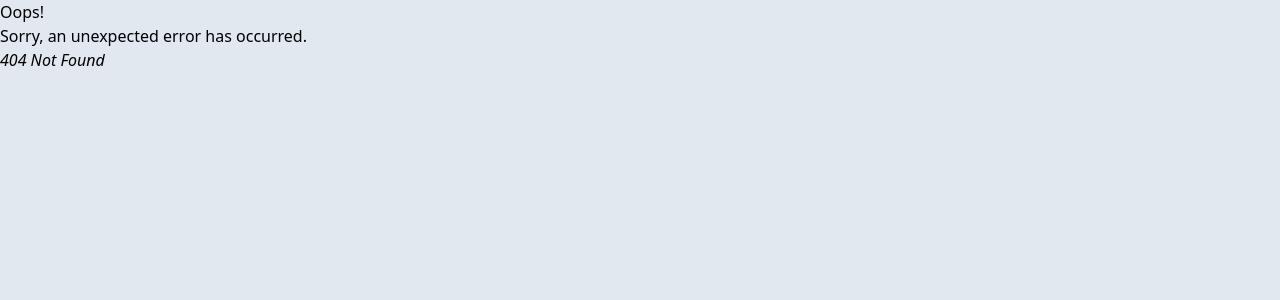
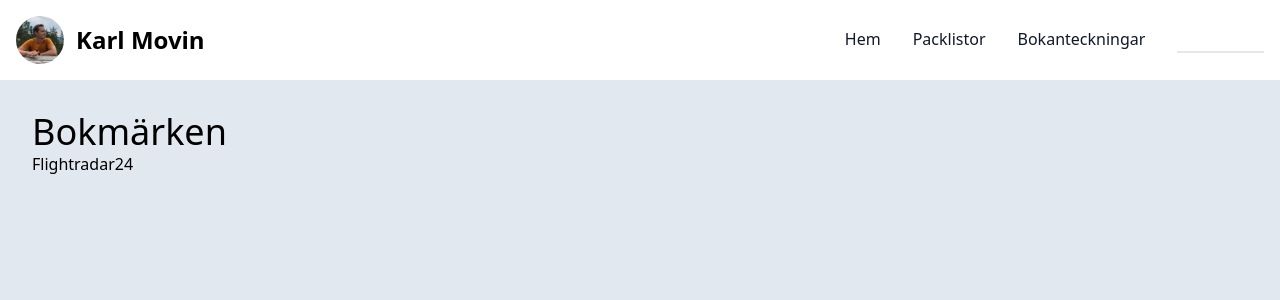
Before and after one commit to karlmovin/karlmovin.github.io, a React (Vite) app: page /bookmarks in a window 1280 px wide. Before the commit this address had no page. Shown: the top 300 px of the page. Built offline with nearby package versions, Linux system fonts and the light colour scheme.

Commit message:
add bookmarks page

```diff
--- a/src/Nav.tsx
+++ b/src/Nav.tsx
@@ -82,6 +82,16 @@ function Nav() {
                 Bokanteckningar
               </NavLink>
             </li>
+            <li>
+              <NavLink
+                to="/bookmarks"
+                className={({ isActive, isPending }) =>
+                  isActive ? "nav-active" : isPending ? "" : "nav-inactive"
+                }
+              >
+                Bokmärken
+              </NavLink>
+            </li>
           </ul>
         </div>
       </div>
--- a/src/index.css
+++ b/src/index.css
@@ -4,7 +4,7 @@
 
 @layer components {
     .nav-active {
-      @apply block py-2 px-3 text-white bg-gray-900 rounded md:bg-transparent md:border-b md:p-0;
+      @apply block py-2 px-3 rounded text-white bg-gray-900 md:bg-transparent md:border-b-2 md:rounded-none md:p-0;
     }
     .nav-inactive {
       @apply block py-2 px-3 text-gray-900 rounded hover:bg-gray-100 md:hover:bg-transparent md:border-0 md:hover:text-blue-700 md:p-0 dark:text-white md:dark:hover:text-blue-500 dark:hover:bg-gray-700 dark:hover:text-white md:dark:hover:bg-transparent;
--- a/src/main.tsx
+++ b/src/main.tsx
@@ -8,6 +8,7 @@ import ErrorPage from "./error-page.tsx";
 import Todos from "./routes/todos.tsx";
 import Books from "./routes/books.tsx";
 import BookPage from "./routes/book.tsx";
+import BookmarksPage from "./routes/links.tsx";
 
 const router = createBrowserRouter([
   {
@@ -31,6 +32,10 @@ const router = createBrowserRouter([
             path: "books/:slug",
             element: <BookPage />,
           },
+          {
+            path: "bookmarks",
+            element: <BookmarksPage />,
+          },
         ],
       },
     ],
--- /dev/null
+++ b/src/routes/links.tsx
@@ -0,0 +1,24 @@
+function BookmarksPage() {
+  const bookmarks = [
+    {
+      id: 1,
+      title: "Flightradar24",
+      url: "https://www.flightradar24.com/57.08,27.17/5",
+    },
+  ];
+
+  return (
+    <section className="container max-w-screen-xl">
+      <p className="text-4xl">Bokmärken</p>
+      <ul>
+        {bookmarks.map((bookmark) => (
+          <li key={bookmark.id}>
+            <a href={bookmark.url}>{bookmark.title}</a>
+          </li>
+        ))}
+      </ul>
+    </section>
+  );
+}
+
+export default BookmarksPage;
--- a/src/routes/todos.tsx
+++ b/src/routes/todos.tsx
@@ -1,8 +1,8 @@
 const todos = [
-  "lägg till funktion att filtrera på genre",
-  "presentera anteckningar bättre",
+  "lägg till funktion att filtrera böcker på genre",
   "förbättra packlistvisningen, gör den dynamisk",
   "gör klart packlistorna",
+  "presentera bokmärken bättre, kanske som kort?",
 ];
 
 export default function Todos() {
```
